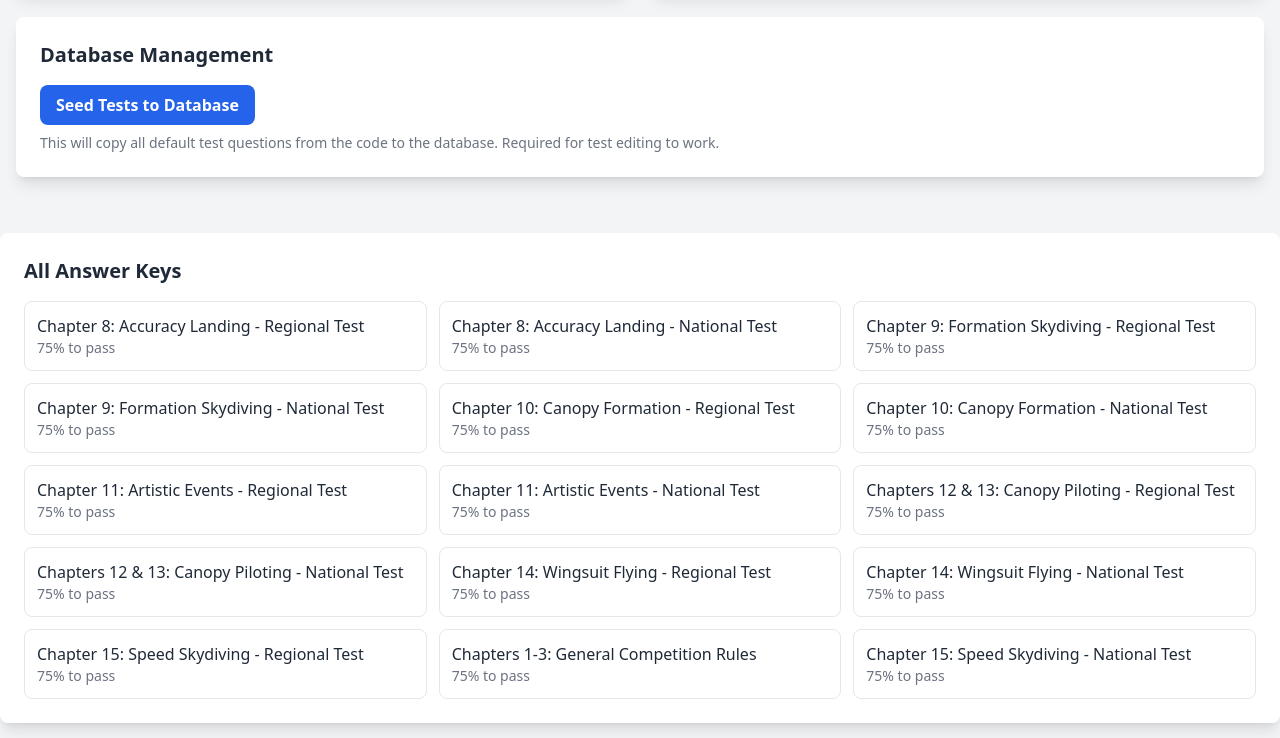
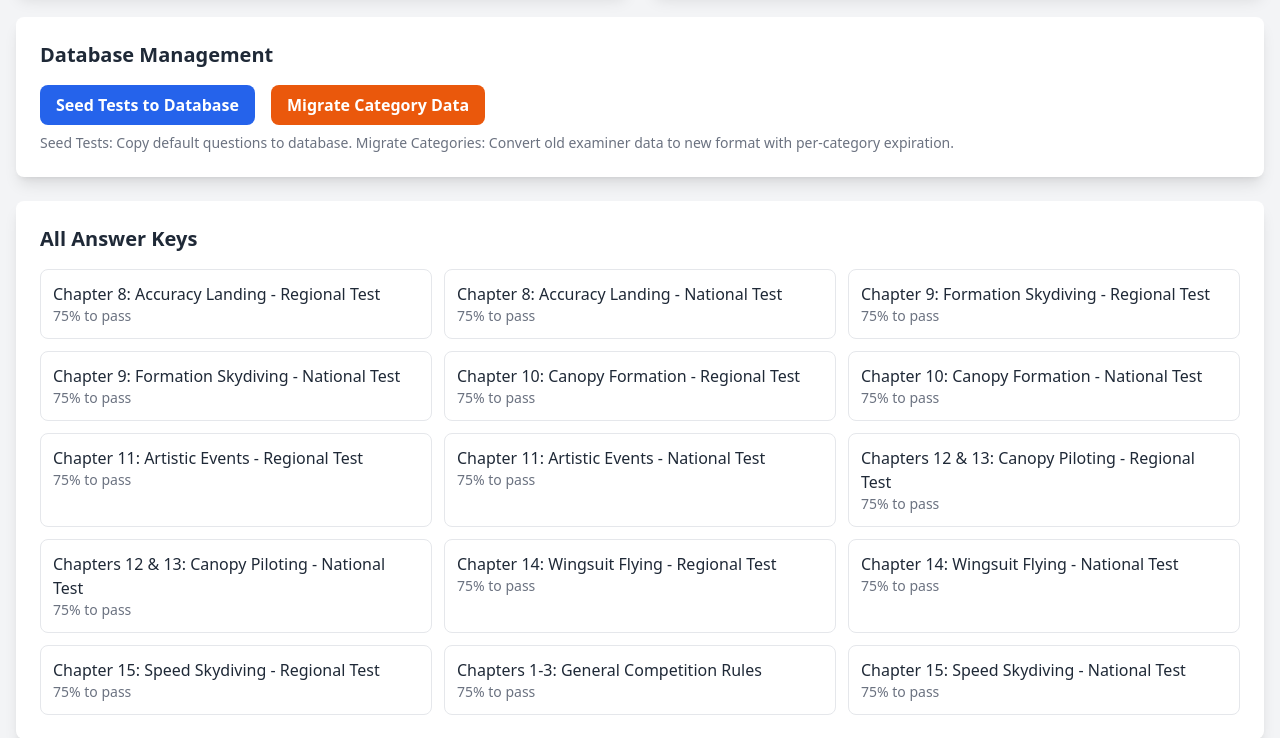
Before and after one commit to kdrivas1989/judgetest, a Flask app: page /admin in a window 1280 px wide. Shown: the part 2601-3339 px from the top of the page. Run offline with Flask 2, Linux system fonts and the light colour scheme; the visitor is signed in with stand-in values (Sample User, id 1); data comes from the database, SQL or seed files in the repository; data that the repository does not hold is empty; some libraries are stand-ins or nearby versions.

Commit message:
Add migration endpoint for category data format
- Add /admin/migrate-categories endpoint to convert old format to new
- Add "Migrate Category Data" button in Database Management section
- Converts list format and string-level format to {level, expiration} dict

Co-Authored-By: Claude Opus 4.5 <noreply@anthropic.com>

```diff
--- a/app.py
+++ b/app.py
@@ -1112,6 +1112,46 @@ def admin_get_tests():
     })
 
 
+@app.route('/admin/migrate-categories', methods=['POST'])
+@admin_required
+def migrate_categories():
+    """One-time migration to convert old category format to new format with per-category expiration."""
+    all_users = get_all_users()
+    migrated = 0
+
+    for username, user_data in all_users.items():
+        if user_data['role'] != 'proctor':
+            continue
+
+        categories = user_data.get('categories', {})
+        needs_migration = False
+        new_categories = {}
+
+        if isinstance(categories, list):
+            # Legacy list format
+            level = user_data.get('proctor_level', 'regional')
+            for cat_id in categories:
+                if cat_id in CATEGORIES:
+                    new_categories[cat_id] = {'level': level, 'expiration': ''}
+            needs_migration = True
+        elif isinstance(categories, dict):
+            for cat_id, cat_data in categories.items():
+                if isinstance(cat_data, dict):
+                    # Already new format
+                    new_categories[cat_id] = cat_data
+                elif cat_data in PROCTOR_LEVELS:
+                    # Old format - just level string
+                    new_categories[cat_id] = {'level': cat_data, 'expiration': ''}
+                    needs_migration = True
+
+        if needs_migration:
+            user_data['categories'] = new_categories
+            save_user(username, user_data)
+            migrated += 1
+
+    return jsonify({'success': True, 'message': f'Migrated {migrated} examiner(s) to new format'})
+
+
 if __name__ == '__main__':
     port = int(os.environ.get('PORT', 5000))
     debug = os.environ.get('FLASK_ENV', 'development') == 'development'
--- a/templates/admin.html
+++ b/templates/admin.html
@@ -276,15 +276,17 @@
         <!-- Database Management Section -->
         <div class="mt-6 bg-white rounded-lg shadow-lg p-6">
             <h2 class="text-xl font-bold text-gray-800 mb-4">Database Management</h2>
-            <div class="flex items-center gap-4">
+            <div class="flex items-center gap-4 flex-wrap">
                 <button onclick="seedTests()" class="bg-blue-600 hover:bg-blue-700 text-white font-semibold py-2 px-4 rounded-lg transition">
                     Seed Tests to Database
                 </button>
+                <button onclick="migrateCategories()" class="bg-orange-600 hover:bg-orange-700 text-white font-semibold py-2 px-4 rounded-lg transition">
+                    Migrate Category Data
+                </button>
                 <span id="testCount" class="text-gray-600"></span>
             </div>
-            <p class="text-sm text-gray-500 mt-2">This will copy all default test questions from the code to the database. Required for test editing to work.</p>
+            <p class="text-sm text-gray-500 mt-2">Seed Tests: Copy default questions to database. Migrate Categories: Convert old examiner data to new format with per-category expiration.</p>
             <div id="seedMessage" class="mt-4 hidden"></div>
-            </div>
         </div>
 
         <!-- Answer Keys Section -->
@@ -806,6 +808,39 @@
             }
         }
 
+        // Migrate category data to new format
+        async function migrateCategories() {
+            if (!confirm('This will convert all examiner/trainer category data to the new format with per-category expiration. Continue?')) {
+                return;
+            }
+
+            const messageDiv = document.getElementById('seedMessage');
+
+            try {
+                const response = await fetch('/admin/migrate-categories', {
+                    method: 'POST',
+                    headers: { 'Content-Type': 'application/json' }
+                });
+
+                const result = await response.json();
+
+                if (result.error) {
+                    messageDiv.className = 'mt-4 bg-red-100 border border-red-400 text-red-700 px-4 py-3 rounded';
+                    messageDiv.textContent = result.error;
+                } else {
+                    messageDiv.className = 'mt-4 bg-green-100 border border-green-400 text-green-700 px-4 py-3 rounded';
+                    messageDiv.textContent = result.message;
+                    setTimeout(() => location.reload(), 1500);
+                }
+                messageDiv.classList.remove('hidden');
+
+            } catch (error) {
+                messageDiv.className = 'mt-4 bg-red-100 border border-red-400 text-red-700 px-4 py-3 rounded';
+                messageDiv.textContent = 'Error migrating data: ' + error.message;
+                messageDiv.classList.remove('hidden');
+            }
+        }
+
         loadTestCount();
     </script>
 
```
